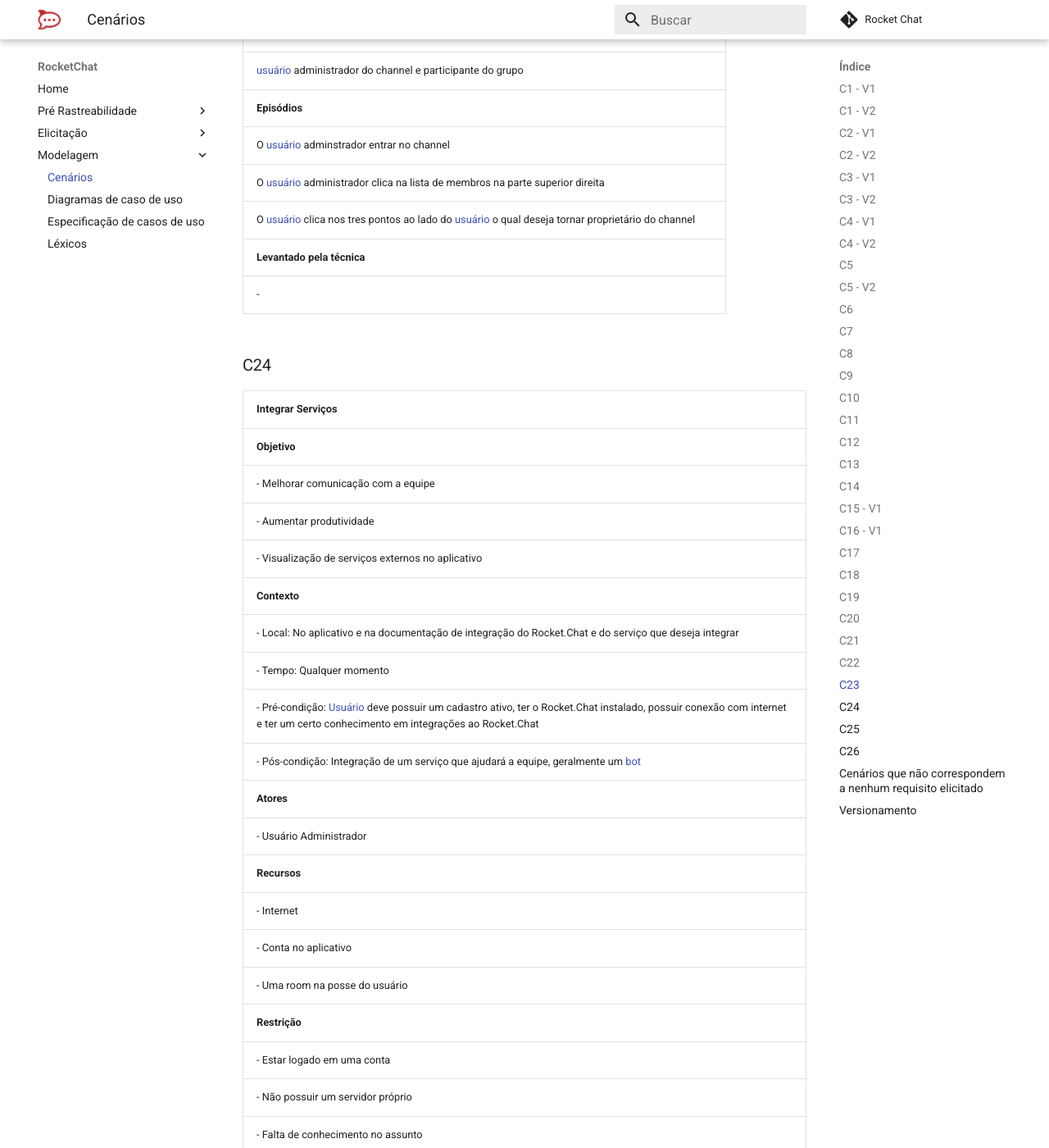
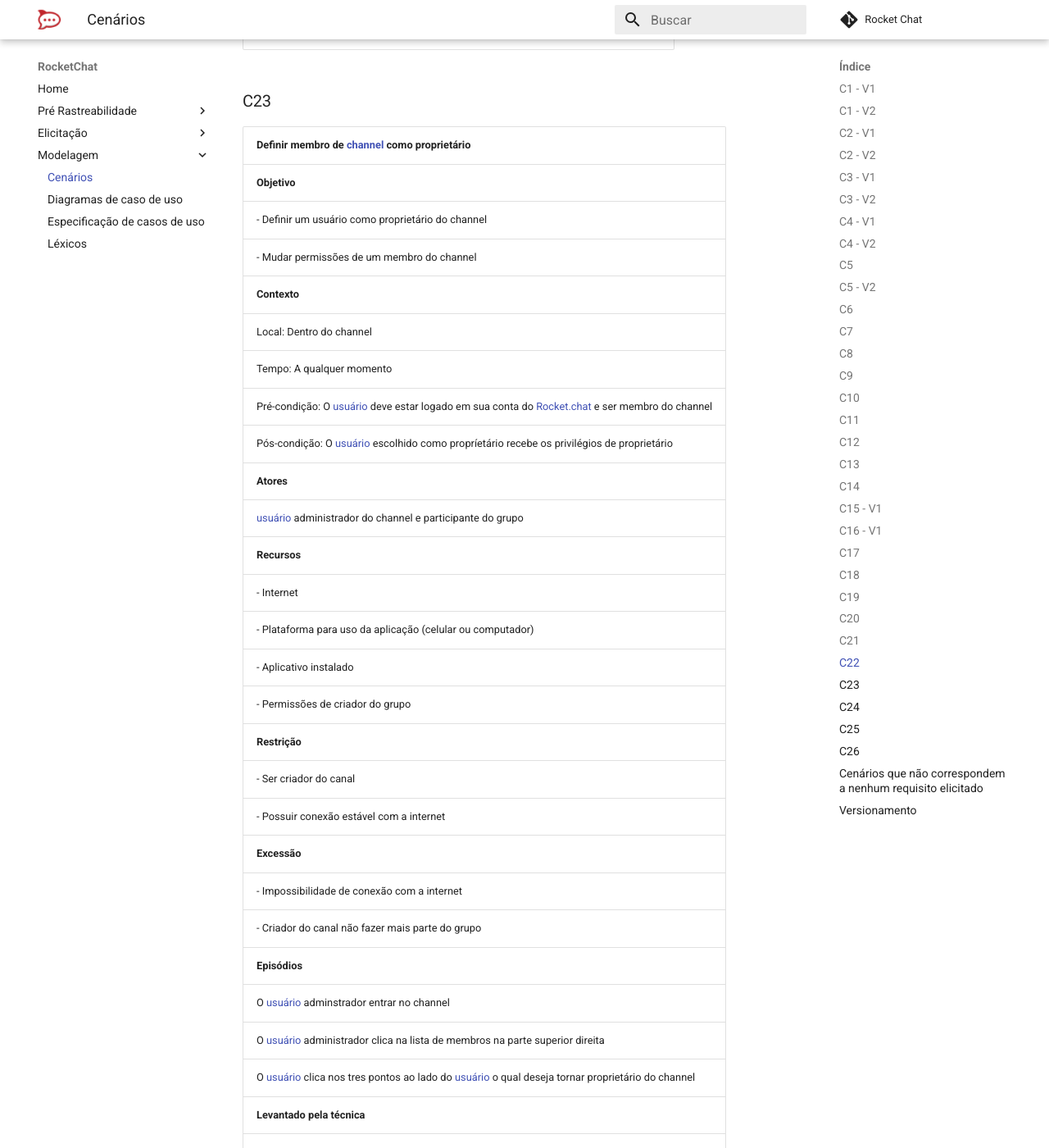
Before and after one commit to MarcosNBJ/2019.1-RocketChat, an MkDocs documentation site: the page built from docs/Modelagem/cenarios.md, in a window 1280 px wide and 1400 px high, scrolled down 40952 px. Shown: the whole window at 82% size. Built offline with MkDocs 1.6.1 and Material for MkDocs 9.7.7, drawn with Linux system fonts in a browser that asks for light colours; comment, search, counter and statistics services are not loaded; some of the changed text lies outside the part shown.

Commit message:
Modifying c21, c22, c23

```diff
--- a/docs/Modelagem/cenarios.md
+++ b/docs/Modelagem/cenarios.md
@@ -896,6 +896,10 @@
 | Pós-condição O [usuário](lexicos.md#l19) possui um tom de pele padrão para seus emojis |
 |**Atores**|
 | [Usuário](lexicos.md#l19) |
+|**Recursos**|
+| - Internet |
+| - Plataforma para uso da aplicação (celular ou computador) |
+| - Aplicativo instalado |
 |**Restrição**|
 | O [usuário](lexicos.md#l19) estar logado em uma conta |
 |**Exceção**|
@@ -916,6 +920,7 @@
 |--|
 |**Objetivo**|
 | Criar um channel onde apenas o administrador pode mandar mensagem |
+| Fazer uma lista de transmissão |
 |**Contexto**|
 | Local: Criar chat, menu lateral do aplicativo |
 | Tempo: A qualquer momento |
@@ -923,8 +928,14 @@
 | Pós-condição: O [usuário](lexicos.md#l19) cria um read only channel e vira adminstrador do mesmo |
 |**Atores**|
 | [usuário](lexicos.md#l19) |
+|**Recursos**|
+| - Internet |
+| - Plataforma para uso da aplicação (celular ou computador) |
+| - Aplicativo instalado |
+|**Restrição**|
+| - Estar logado |
 |**Exceção**|
-| Estar sem internet |
+| - Estar sem internet |
 |**Episódios**|
 | [usuário](lexicos.md#l19) aperta no menu lateral do aplicativo no canto superior esquerdo |
 | [usuário](lexicos.md#l19) clica no botão Criar chat |
@@ -937,7 +948,8 @@
 |**Definir membro de [channel](lexicos.md#l1) como proprietário**|
 |--|
 |**Objetivo**|
-| Definir um usuário como proprietário do channel |
+| - Definir um usuário como proprietário do channel |
+| - Mudar permissões de um membro do channel |
 |**Contexto**|
 | Local: Dentro do channel |
 | Tempo: A qualquer momento |
@@ -945,12 +957,24 @@
 | Pós-condição: O [usuário](lexicos.md#l19) escolhido como propríetário recebe os privilégios de proprietário |
 |**Atores**|
 | [usuário](lexicos.md#l19) administrador do channel e participante do grupo |
+|**Recursos**|
+| - Internet |
+| - Plataforma para uso da aplicação (celular ou computador) |
+| - Aplicativo instalado |
+| - Permissões de criador do grupo |
+|**Restrição**|
+| - Ser criador do canal |
+| - Possuir conexão estável com a internet |
+|**Excessão**|
+| - Impossibilidade de conexão com a internet |
+| - Criador do canal não fazer mais parte do grupo |
 |**Episódios**|
 | O [usuário](lexicos.md#l19) adminstrador entrar no channel |
 | O [usuário](lexicos.md#l19) administrador clica na lista de membros na parte superior direita |
 | O [usuário](lexicos.md#l19) clica nos tres pontos ao lado do [usuário](lexicos.md#l19) o qual deseja tornar proprietário do channel |
 |**Levantado pela técnica**|
 | - |
+
 
 ### C24
 
@@ -1048,7 +1072,7 @@
 |**Excessão**|
 | - Impossibilidade de conexão com a internet |
 | - Usuário dono do canal não fazer mais parte do grupo |
-| - Criador do canal |
+| - Criador do canal não fazer mais parte do grupo |
 |**Episódios**|
 | - Usuário dono do canal ou criador abre o aplicativo se loga em um servidor |
 | - Usuário dono do canal ou criador seleciona um canal |
```
Also changed, not shown: other parts of docs/Modelagem/cenarios.md (+4 -2 lines).
